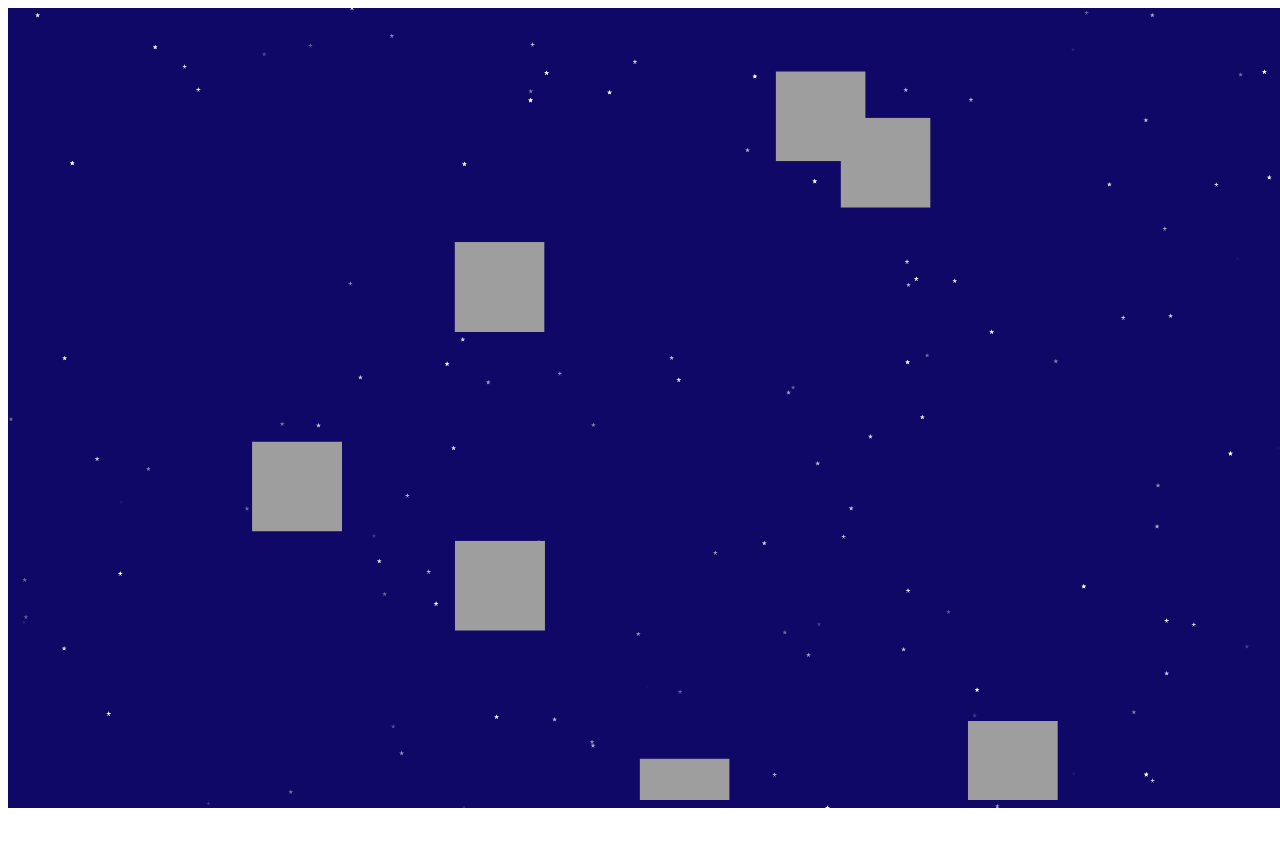
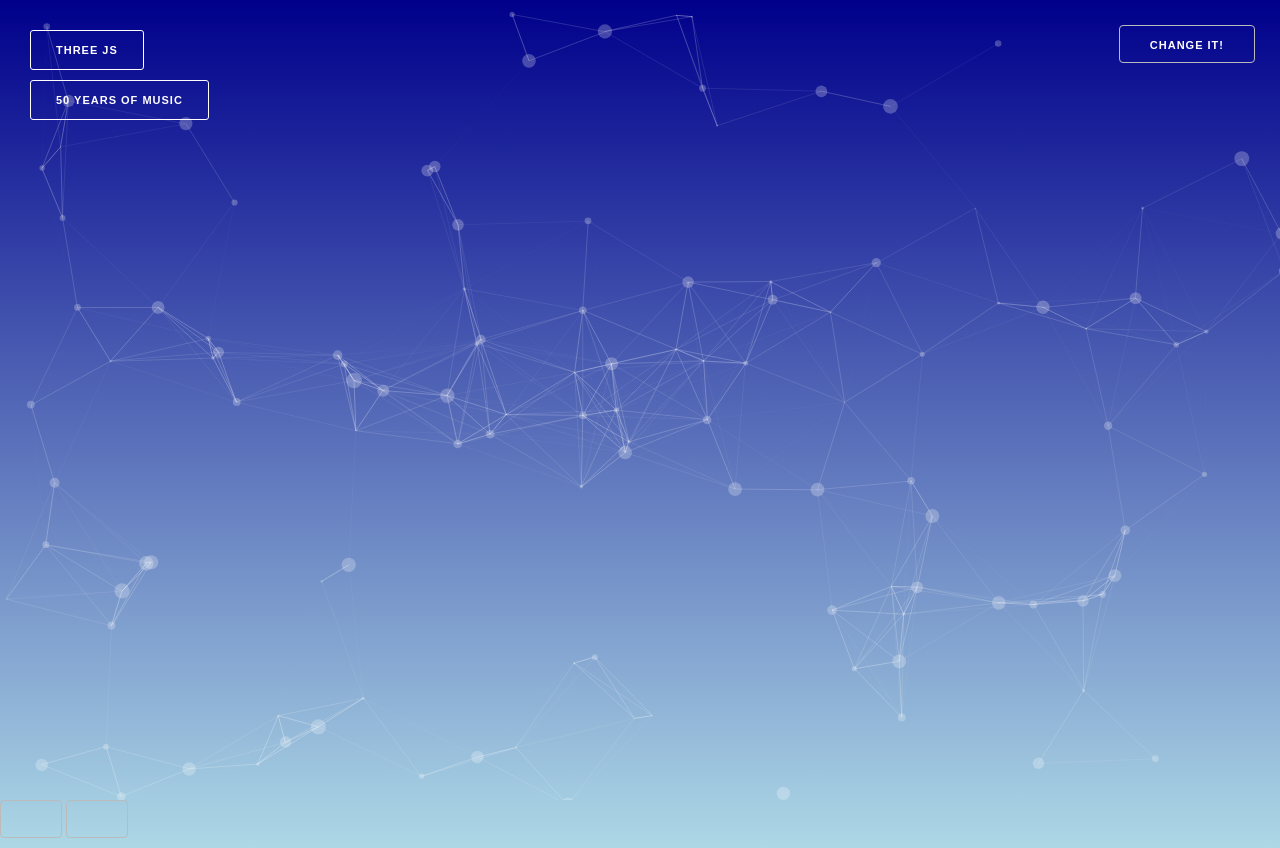
Before and after one commit to ilmoott/testing, a website: page index.html in a window 1280 px wide. Before the commit the page ends 816 px from the top, so only its background shows below. Drawn offline with nearby package versions, Linux system fonts and the light colour scheme.

Commit message:
suggestions to ylemer project

```diff
--- a/app.js
+++ b/app.js
@@ -0,0 +1,26 @@
+const particle = 'particles.json';
+const stars = 'stars.json';
+let actual = particle;
+
+let btn = document.getElementById('btn');
+btn.addEventListener('click',function(){
+    if(actual === particle){
+        particlesJS.load('particles-js',stars,function(){
+            console.log('particles.json loaded...')
+        });
+        actual = stars;
+    }else{
+        particlesJS.load('particles-js',particle,function(){
+            console.log('particles.json loaded...')
+        });
+        actual = particle;
+    }
+
+})
+
+
+
+
+particlesJS.load('particles-js',particle,function(){
+    console.log('particles.json loaded...')
+});
--- /dev/null
+++ b/easyhttp.js
@@ -0,0 +1,75 @@
+function easyHTTP(){
+    this.http = new XMLHttpRequest();
+}
+
+////////////////////////////////////////////////////////////////////
+//Make an HTTP GET Request
+easyHTTP.prototype.get = function(url, callback){
+    this.http.open('GET',url,true);
+
+    let self = this;
+
+    this.http.onload = function(){
+        if(self.http.status === 200){
+            callback(null, self.http.responseText);
+        }else{
+            callback(`Error: ${self.http.status}`)
+        }
+    }
+
+    this.http.send();
+};
+/////////////////////////////////////////////////////////////////////
+//Make an HTTP POST Request
+easyHTTP.prototype.post = function(url, data, callback){
+    this.http.open('POST', url, true);
+    this.http.setRequestHeader('Content-type', 'application/json');
+
+    let self = this;
+
+    this.http.onload = function(){
+        callback(null, self.http.responseText);
+    }
+
+
+    this.http.send(JSON.stringify(data));
+    //when we need to send data, we have to send it as a JSON string
+}
+
+///////////////////////////////////////////////////////////////////////
+//Make an HTTP PUT Request
+easyHTTP.prototype.put = function(url, data, callback){
+    this.http.open('PUT', url, true);
+    this.http.setRequestHeader('Content-type', 'application/json');
+
+    let self = this;
+
+    this.http.onload = function(){
+        callback(null, self.http.responseText);
+    }
+
+
+    this.http.send(JSON.stringify(data));
+    //when we need to send data, we have to send it as a JSON string
+}
+
+////////////////////////////////////////////////////////////////////////
+//Make an HTTP DELETE Request
+easyHTTP.prototype.delete = function(url, callback){
+    this.http.open('DELETE', url, true);
+
+    let self = this;
+
+    this.http.onload = function(){
+        if(self.http.status === 200){
+            callback(null, 'Post deleted');
+        }else{
+            callback(`Error: ${self.http.status}`);
+        }
+
+    }
+
+
+    this.http.send();
+    //when we need to send data, we have to send it as a JSON string
+}
--- a/index.html
+++ b/index.html
@@ -3,22 +3,23 @@
         <title>Test</title>
         <link rel="stylesheet" href="style.css">
         <link rel="stylesheet" href="https://cdnjs.cloudflare.com/ajax/libs/skeleton/2.0.4/skeleton.css">
+
     </head>
     <body>
 
 
         <div id="particles-js"></div>
-        <div id="particles-js2"></div>
 
+        <button id="btn">Change it!</button>
+        <!-- <div id="particles-js2"></div> -->
+        <button><a class= "btn" id="link1" href="https://threejs.org/examples/?q=sphe#canvas_lines_sphere">Three JS</a></button>
+        <button><a class= "btn" id="link2" href=https://50-jahre-hitparade.ch/>50 Years of Music</a></button>
+
+
+        <!-- <div id="circle"></div> -->
+
+        <script src="https://cdnjs.cloudflare.com/ajax/libs/three.js/93/three.js"></script>
         <script src="https://cdn.jsdelivr.net/npm/particles.js@2.0.0/particles.min.js"></script>
-        <script>
-            particlesJS.load('particles-js','particles.json',function(){
-                console.log('particles.json loaded...')
-            });
-            particlesJS.load('particles-js2','particles2.json',function(){
-                console.log('particles2.json loaded...')
-            });
-        </script>
         <script src="app.js"></script>
     </body>
 </html>
--- a/main.scss
+++ /dev/null
@@ -1,10 +0,0 @@
-html{
-    margin: 0;
-    padding: 0;
-    box-sizing: border-box;
-    font-size: 62.5%;
-}
-
-ul > li{
-    list-style: none;
-}
--- a/particles.json
+++ b/particles.json
@@ -1,32 +1,106 @@
 {
-    "particles":{
-        "number":{
-            "value":100
+    "particles": {
+      "number": {
+        "value": 101,
+        "density": {
+          "enable": true,
+          "value_area": 868.0624057955
+        }
+      },
+      "color": {
+        "value": "#ffffff"
+      },
+      "shape": {
+        "type": "circle",
+        "stroke": {
+          "width": 0,
+          "color": "#000000"
         },
-        "color":{
-            "value": "#fff"
+        "polygon": {
+          "nb_sides": 4
         },
-        "shape":{
-            "type": "star"
+        "image": {
+          "src": "img/github.svg",
+          "width": 100,
+          "height": 100
+        }
+      },
+      "opacity": {
+        "value": 0.24852886943415603,
+        "random": false,
+        "anim": {
+          "enable": false,
+          "speed": 1,
+          "opacity_min": 0.1,
+          "sync": false
+        }
+      },
+      "size": {
+        "value": 7.867263529726453,
+        "random": true,
+        "anim": {
+          "enable": false,
+          "speed": 0,
+          "size_min": 0,
+          "sync": false
+        }
+      },
+      "line_linked": {
+        "enable": true,
+        "distance": 150,
+        "color": "#ffffff",
+        "opacity": 0.4,
+        "width": 1
+      },
+      "move": {
+        "enable": true,
+        "speed": 1.5,
+        "direction": "none",
+        "random": true,
+        "straight": false,
+        "out_mode": "out",
+        "bounce": false,
+        "attract": {
+          "enable": false,
+          "rotateX": 600,
+          "rotateY": 1200
+        }
+      }
+    },
+    "interactivity": {
+      "detect_on": "window",
+      "events": {
+        "onhover": {
+          "enable": false,
+          "mode": "repulse"
         },
-        "size":{
-            "value": "1.5"
+        "onclick": {
+          "enable": true,
+          "mode": "push"
         },
-        "opacity":{
-            "random": true,
-            "anim":{
-                "enable": true,
-                "speed": "2"
-            }
+        "resize": true
+      },
+      "modes": {
+        "grab": {
+          "distance": 400,
+          "line_linked": {
+            "opacity": 1
+          }
         },
-        "line_linked":{
-            "enable": false,
-            "color": "#f7e30c"
+        "buble":{
+
         },
-        "move":{
-            "enable":true,
-            "speed": 0.5
+        "repulse": {
+          "distance": 105.57003759917487,
+          "duration": 0.4
+        },
+        "push": {
+          "particles_nb": 4
+        },
+        "remove": {
+          "particles_nb": 2
         }
-    }
-
-}
+      }
+    },
+    "retina_detect": true
+  }
```
Also changed, not shown: stars.json (added, +33 -0 lines), planet.svg (deleted), style.css.
